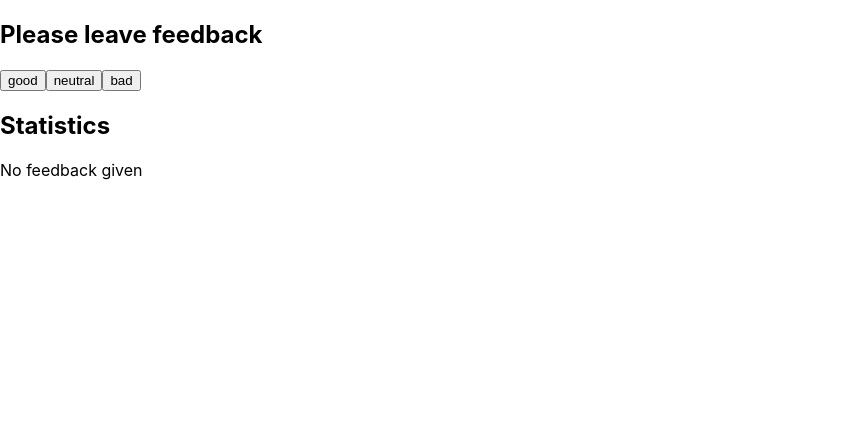
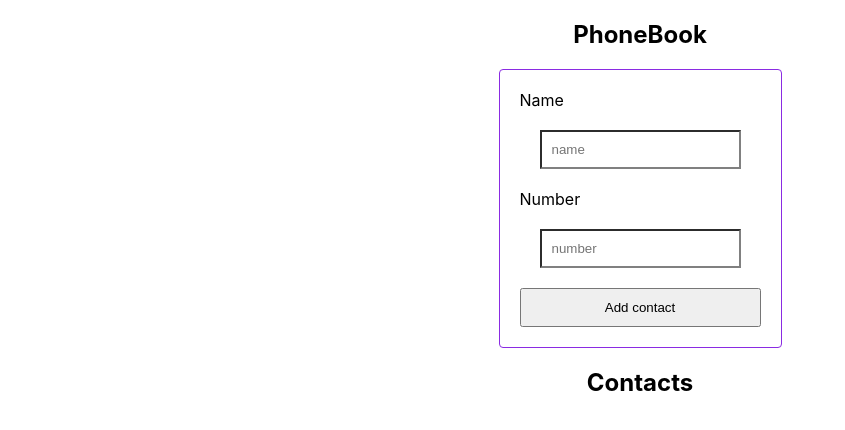
Before and after one commit to SvitlanaKorneeva/goit-react-hw-02-phonebook, a React (Create React App) app: page / in a window 1280 px wide. Shown: the top 430 px of the page, without its empty margins (0-845 px from the left). Built offline with nearby package versions, Linux system fonts and the light colour scheme.

Commit message:
addcontact

```diff
--- a/package.json
+++ b/package.json
@@ -15,6 +15,7 @@
     "react": "^17.0.1",
     "react-dom": "^17.0.1",
     "react-scripts": "4.0.3",
+    "uuid": "^8.3.2",
     "web-vitals": "^1.1.0"
   },
   "scripts": {
--- a/src/App.js
+++ b/src/App.js
@@ -1,81 +1,36 @@
 import React, { Component } from "react";
 import "./App.css";
-import Statistics from "./components/Statistics/Statistics";
-import FeedbackOptions from "./components/FeedbackOptions/FeedbackOptions";
-import Section from "./components/Section/Section";
-import Notification from "./components/Notification/Notification";
+import PhoneBook from "./components/PhoneBook/PhoneBook"
+
 
 
 class App extends Component {
-  state = {
-    good: 0,
-    neutral: 0,
-    bad: 0
-  };
+state = {
+  contacts: [ {id: 'id-1', name: 'Rosie Simpson', number: '459-12-56'},
+    {id: 'id-2', name: 'Hermione Kline', number: '443-89-12'},
+    {id: 'id-3', name: 'Eden Clements', number: '645-17-79'},
+    {id: 'id-4', name: 'Annie Copeland', number: '227-91-26'},
+    ],
+  name: '',
+    number: '',
+}
+  addContact = text => {
+    const con = this.state.contacts
 
-  // handleGood = () => {
-  //   this.setState(prevState => ({
-  //     good: prevState.good +1,
+    console.log(text)
+    this.setState(prevState => ({
+      contacts: [con, ... prevState.contacts]
+    }))
+  }
 
-  //   }))
-  // };
-  // handleNeutral = () => {
-  //   this.setState(prevState => ({
-  //     neutral: prevState.neutral +1,
 
-  //   }))
-  // };
 
-  // handleBad = () => {
-  //   this.setState(prevState => ({
-  //     bad: prevState.bad +1,
+    render() {
 
-  //   }))
-  // };
-  onLeaveFeedback = (e) => {
-    const name = e.target.name;
-    this.setState((prevState) => ({
-      [name]: prevState[name] + 1
-    }));
-  };
+      return (
 
-  countTotalFeedback = () => {
-    const { good, neutral, bad } = this.state;
-    return good + neutral + bad;
-  };
+        <PhoneBook onAddContact={this.addContact}  />
 
-  countPositiveFeedbackPercentage = () => {
-    const result = this.countTotalFeedback();
-    const { good } = this.state;
-    const percentage = (good * 100) / result;
-    return Math.round(percentage);
-  };
-  render() {
-    const { good, neutral, bad } = this.state;
-    const total = this.countTotalFeedback();
-    const positivePercentage = this.countPositiveFeedbackPercentage();
-
-    return (
-      <div>
-        <Section title="Please leave feedback">
-          <FeedbackOptions options={['good', 'neutral', 'bad']} onLeaveFeedback={this.onLeaveFeedback} />
-        </Section>
-
-        <Section title="Statistics" >
-
-          {total === 0 ? (<Notification message="No feedback given" />) :
-
-          (<Statistics
-
-            good={good}
-            neutral={neutral}
-            bad={bad}
-            total={total}
-              positivePercentage={positivePercentage} />
-    )}
-
-        </Section>
-      </div>
     );
   }
 }
--- a/src/components/FeedbackOptions/FeedbackOptions.js
+++ /dev/null
@@ -1,15 +0,0 @@
-import React from 'react';
-
-const FeedbackOptions = ({options, onLeaveFeedback}) => {
-    return (
-        <>
-            {options.map((option) => (
-				<button  type="button" name={option} onClick={onLeaveFeedback}>
-					{option}
-				</button>
-			))}
-        </>
-    );
-}
-
-export default FeedbackOptions;
--- a/src/components/Notification/Notification.js
+++ /dev/null
@@ -1,8 +0,0 @@
-import React from 'react'
-
-const Notification = ({message}) => {
-    return (
-        <p>{message}</p>
-    )
-}
-export default Notification;
--- /dev/null
+++ b/src/components/PhoneBook/PhoneBook.js
@@ -0,0 +1,85 @@
+import React, { Component } from "react";
+import s from "./PhoneBook.module.css";
+import { v4 as id } from "uuid";
+
+class PhoneBook extends Component {
+  state = {
+    contacts: [
+
+    ],
+    name: '',
+    number: '',
+  }
+
+  handleChange = e => {
+    const { name, value } = e.currentTarget;
+    this.setState({ [name]: value });
+
+  };
+  handleSubmit = e => {
+    e.preventDefault();
+    console.log(this.state)
+
+    this.props.onAddContact(this.state.name)
+    this.props.onAddContact(this.state.number)
+    this.setState({ name: '', number: '' });
+
+    // this.props.onAddContact({ ...this.state });
+    // this.setState({ name: "", number: "" });
+
+  }
+//   handleNameChange = event => {
+//     // console.log(event.currentTarget.value)
+//     this.setState({name: event.currentTarget.value})
+//   }
+
+//   handleNumberChange = event => {
+//     // console.log(event.currentTarget.value)
+//     this.setState({number: event.currentTarget.value})
+// }
+  render() {
+    const {contacts} = this.state
+    return (
+      <>
+      <h2 className={s.title}>PhoneBook</h2>
+
+      <div className={s.wrapper}>
+         <form className={s.contactsForm} onSubmit ={this.handleSubmit}>
+              <label htmlFor="">
+                Name
+                <input
+                  onChange ={this.handleChange}
+                  type="text"
+                  placeholder="name"
+                  name="name"
+                  value = {this.state.name}
+                />
+            </label>
+
+            <label htmlFor="">
+                Number
+                <input
+                  onChange ={this.handleChange}
+                  type="text"
+                  placeholder="number"
+                name="number"
+                value = {this.state.number}
+                />
+              </label>
+        <button type="submit" className={s.btn} >Add contact</button>
+            </form>
+        </div>
+        <h2 className={s.title}>Contacts</h2>
+        <ul>
+          {contacts.map(({ id, name, number }) => (
+            <li key={id}>
+              <p>{name} : {number} </p>
+            </li>
+          ))}
+        </ul>
+</>
+    )
+  }
+
+}
+export default PhoneBook;
--- /dev/null
+++ b/src/components/PhoneBook/PhoneBook.module.css
@@ -0,0 +1,30 @@
+.title {
+  color: black;
+
+  text-align: center;
+}
+.wrapper {
+  display: flex;
+
+  justify-content: space-evenly;
+}
+.wrapper > div {
+  width: 50%;
+}
+.contactsForm {
+  display: flex;
+  flex-direction: column;
+  padding: 20px;
+  border: 1px solid blueviolet;
+  border-radius: 4px;
+}
+.contactsForm input {
+  display: flex;
+  flex-direction: column;
+  border-color: grey;
+  padding: 10px;
+  margin: 20px;
+}
+.btn {
+  padding: 10px;
+}
--- a/src/components/Section/Section.js
+++ /dev/null
@@ -1,12 +0,0 @@
-import React from 'react';
-
-const Section = ({ title, children }) => {
-    return (
-        <>
-            <h2>{title}</h2>
-            {children}
-        </>
-    );
-}
-
-export default Section;
--- a/src/components/Statistics/Statistics.js
+++ /dev/null
@@ -1,26 +0,0 @@
-import React from "react";
-import s from "./Statistics.module.css";
-
-const Statistics = ( {good, neutral, bad, total, positivePercentage}) => {
-  return (
-  <div>
-      {/* <h2>Please leave feedback</h2>
-      <div className={s.buttons}>
-        <button type="button" onClick={this.handleGood }>Good</button>
-        <button type="button" onClick={this.handleNeutral}>Neutral</button>
-        <button type="button" onClick={this.handleBad }>Bad</button>
-      </div>
-      <h2>Statistics</h2> */}
-      <div>
-        <p>Good: {good}</p>
-        <p>Neutral: {neutral}  </p>
-        <p>Bad: {bad} </p>
-        <p>Total: {total} </p>
-        <p>Positive feedback: {positivePercentage} %</p>
-      </div>
-    </div>
-  );
-
-}
-
-export default Statistics;
--- a/src/components/Statistics/Statistics.module.css
+++ /dev/null
@@ -1,14 +0,0 @@
-.buttons > button {
-  border: none;
-  padding: 10px 15px;
-
-  color: black;
-  font-weight: 500;
-  margin-left: 5px;
-  margin-right: 5px;
-  font-family: inherit;
-  cursor: pointer;
-  outline: none;
-  box-shadow: 1px 2px 2px 0 rgb(0 0 0 / 0.5);
-  transition: box-shadow 250ms linear;
-}
```
Also changed, not shown: src/components/FeedbackOptions/FeefbackOptions.module.css (deleted), src/components/Section/Section.module.css (deleted), 1 other file (tests, documents, lock files or other folders).
